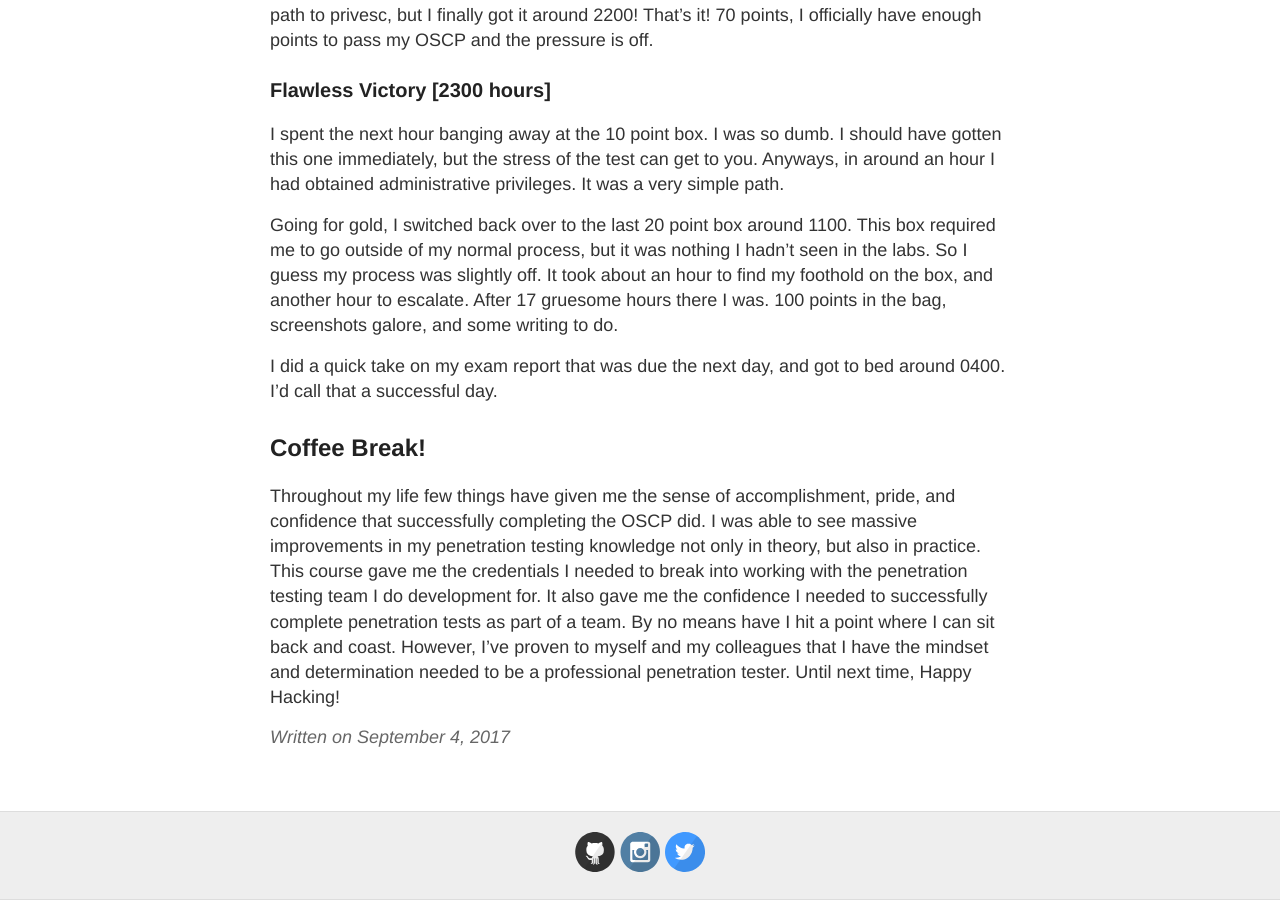
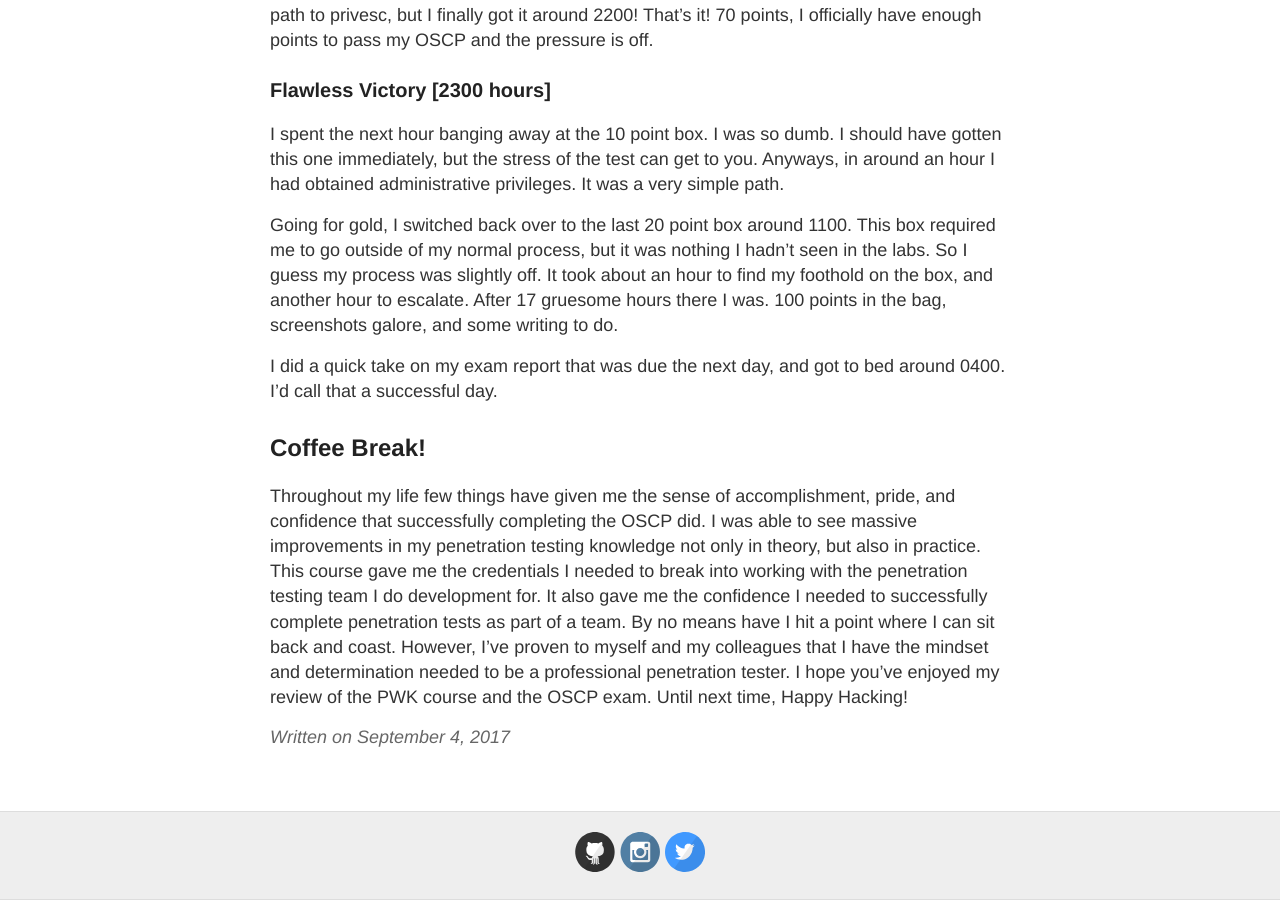
Before and after one commit to coffeegist/coffeegist.github.io, a Jekyll site: the page built from _posts/2017-09-04-my-oscp-experience.md, in a window 1280 px wide and 900 px high, scrolled down 7207 px. Built offline with Jekyll 4.4.1, drawn with Linux system fonts in a browser that asks for light colours; comment, search, counter and statistics services are not loaded.

Commit message:
* Fix verbage on OSCP review.

```diff
--- a/_posts/2017-09-04-my-oscp-experience.md
+++ b/_posts/2017-09-04-my-oscp-experience.md
@@ -167,4 +167,4 @@ I did a quick take on my exam report that was due the next day, and got to bed a
 
 ## Coffee Break!
 
-Throughout my life few things have given me the sense of accomplishment, pride, and confidence that successfully completing the OSCP did. I was able to see massive improvements in my penetration testing knowledge not only in theory, but also in practice. This course gave me the credentials I needed to break into working with the penetration testing team I do development for. It also gave me the confidence I needed to successfully complete penetration tests as part of a team. By no means have I hit a point where I can sit back and coast. However, I've proven to myself and my colleagues that I have the mindset and determination needed to be a professional penetration tester. Until next time, Happy Hacking!
+Throughout my life few things have given me the sense of accomplishment, pride, and confidence that successfully completing the OSCP did. I was able to see massive improvements in my penetration testing knowledge not only in theory, but also in practice. This course gave me the credentials I needed to break into working with the penetration testing team I do development for. It also gave me the confidence I needed to successfully complete penetration tests as part of a team. By no means have I hit a point where I can sit back and coast. However, I've proven to myself and my colleagues that I have the mindset and determination needed to be a professional penetration tester. I hope you've enjoyed my review of the PWK course and the OSCP exam. Until next time, Happy Hacking!
```
